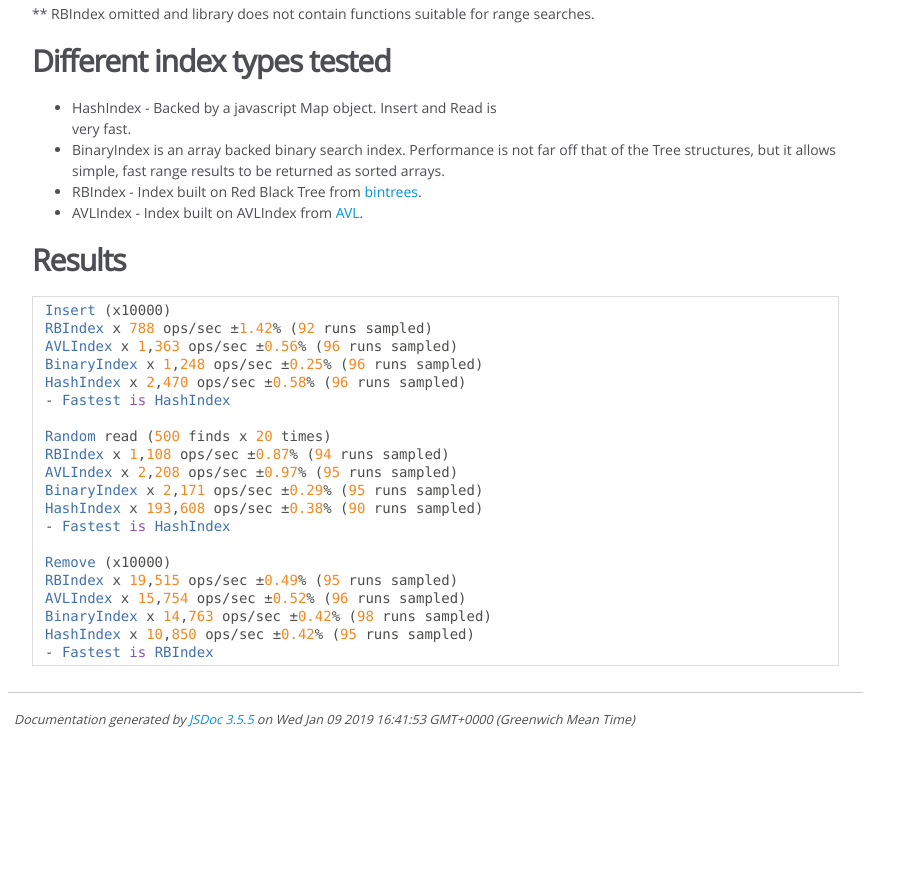
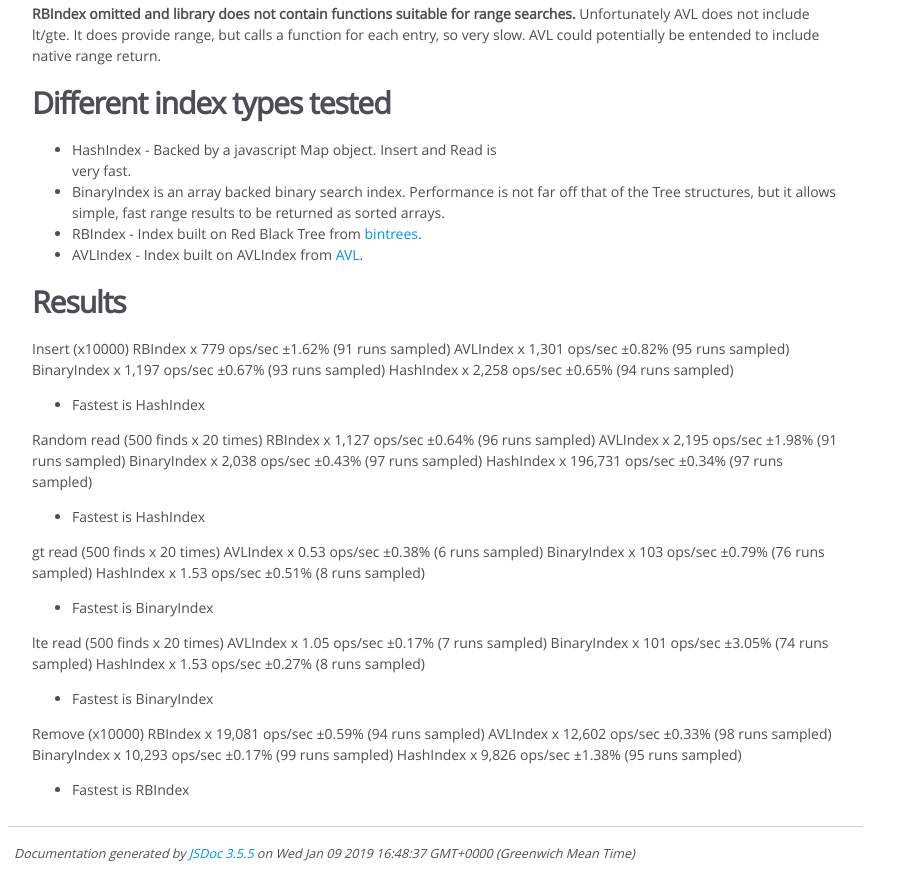
Before and after one commit to badbod99/in-memory-store, a website: page docs/index.html in a window 1280 px wide. Shown: the part 2740-3618 px from the top of the page, without its empty margins (0-918 px from the left). Before the commit the page ends 3484 px from the top, so only its background shows below. Drawn offline with Linux system fonts and the light colour scheme.

Commit message:
Update dist

```diff
--- a/docs/index.html
+++ b/docs/index.html
@@ -126,7 +126,7 @@ to use.</p>
 a more complex library and maintained seperately.</p>
 <h1>Performance</h1><p>Performance testing is included with <a href="https://benchmarkjs.com/">Benchmark</a>.</p>
 <h2>Test definition:</h2><ol>
-<li>Define object as <code>{id: X, rnd1: Y, rnd2: Z}</code> where X=1 to 10,000 Y=rnd(1 to 500) and Z=rnd(1 to 500). </li>
+<li>Define object as <code>{id: X, rnd1: Y, rnd2: Z}</code> where X=1 to 10,000 Y=rnd(1 to 500) and Z=rnd(1 to 500).</li>
 <li>Create index (of each type) on Y (so items grouped by Y).</li>
 <li>Create 10,000 objects as above in each index</li>
 <li>Find each grouped Y (all 500 of them), 20 times over (10,000 find operations)</li>
@@ -134,7 +134,9 @@ a more complex library and maintained seperately.</p>
 <li>Find all values where key &lt;=&gt; Y (all 500 of them), 20 times over (10,000 find operations) **</li>
 <li>Remove all items (1-10,000) from each index</li>
 </ol>
-<p>** RBIndex omitted and library does not contain functions suitable for range searches.</p>
+<p><strong> RBIndex omitted and library does not contain functions suitable for range searches.
+</strong> Unfortunately AVL does not include lt/gte. It does provide range, but calls a function for
+each entry, so very slow.  AVL could potentially be entended to include native range return.</p>
 <h2>Different index types tested</h2><ul>
 <li>HashIndex - Backed by a javascript Map object. Insert and Read is<br>very fast.</li>
 <li>BinaryIndex is an array backed binary search index.  Performance is not
@@ -143,26 +145,44 @@ results to be returned as sorted arrays.</li>
 <li>RBIndex - Index built on Red Black Tree from <a href="https://github.com/vadimg/js_bintrees">bintrees</a>.</li>
 <li>AVLIndex - Index built on AVLIndex from <a href="https://github.com/w8r/avl">AVL</a>.</li>
 </ul>
-<h2>Results</h2><pre class="prettyprint source lang-shell"><code>Insert (x10000)
-RBIndex x 788 ops/sec ±1.42% (92 runs sampled)
-AVLIndex x 1,363 ops/sec ±0.56% (96 runs sampled)
-BinaryIndex x 1,248 ops/sec ±0.25% (96 runs sampled)
-HashIndex x 2,470 ops/sec ±0.58% (96 runs sampled)
-- Fastest is HashIndex
-
-Random read (500 finds x 20 times)
-RBIndex x 1,108 ops/sec ±0.87% (94 runs sampled)
-AVLIndex x 2,208 ops/sec ±0.97% (95 runs sampled)
-BinaryIndex x 2,171 ops/sec ±0.29% (95 runs sampled)
-HashIndex x 193,608 ops/sec ±0.38% (90 runs sampled)
-- Fastest is HashIndex
-
-Remove (x10000)
-RBIndex x 19,515 ops/sec ±0.49% (95 runs sampled)
-AVLIndex x 15,754 ops/sec ±0.52% (96 runs sampled)
-BinaryIndex x 14,763 ops/sec ±0.42% (98 runs sampled)
-HashIndex x 10,850 ops/sec ±0.42% (95 runs sampled)
-- Fastest is RBIndex</code></pre></article>
+<h2>Results</h2><p>Insert (x10000)
+RBIndex x 779 ops/sec ±1.62% (91 runs sampled)
+AVLIndex x 1,301 ops/sec ±0.82% (95 runs sampled)
+BinaryIndex x 1,197 ops/sec ±0.67% (93 runs sampled)
+HashIndex x 2,258 ops/sec ±0.65% (94 runs sampled)</p>
+<ul>
+<li>Fastest is HashIndex</li>
+</ul>
+<p>Random read (500 finds x 20 times)
+RBIndex x 1,127 ops/sec ±0.64% (96 runs sampled)
+AVLIndex x 2,195 ops/sec ±1.98% (91 runs sampled)
+BinaryIndex x 2,038 ops/sec ±0.43% (97 runs sampled)
+HashIndex x 196,731 ops/sec ±0.34% (97 runs sampled)</p>
+<ul>
+<li>Fastest is HashIndex</li>
+</ul>
+<p>gt read (500 finds x 20 times)
+AVLIndex x 0.53 ops/sec ±0.38% (6 runs sampled)
+BinaryIndex x 103 ops/sec ±0.79% (76 runs sampled)
+HashIndex x 1.53 ops/sec ±0.51% (8 runs sampled)</p>
+<ul>
+<li>Fastest is BinaryIndex</li>
+</ul>
+<p>lte read (500 finds x 20 times)
+AVLIndex x 1.05 ops/sec ±0.17% (7 runs sampled)
+BinaryIndex x 101 ops/sec ±3.05% (74 runs sampled)
+HashIndex x 1.53 ops/sec ±0.27% (8 runs sampled)</p>
+<ul>
+<li>Fastest is BinaryIndex</li>
+</ul>
+<p>Remove (x10000)
+RBIndex x 19,081 ops/sec ±0.59% (94 runs sampled)
+AVLIndex x 12,602 ops/sec ±0.33% (98 runs sampled)
+BinaryIndex x 10,293 ops/sec ±0.17% (99 runs sampled)
+HashIndex x 9,826 ops/sec ±1.38% (95 runs sampled)</p>
+<ul>
+<li>Fastest is RBIndex</li>
+</ul></article>
     </section>
 
 
@@ -179,7 +199,7 @@ HashIndex x 10,850 ops/sec ±0.42% (95 runs sampled)
 <br class="clear">
 
 <footer>
-    Documentation generated by <a href="https://github.com/jsdoc3/jsdoc">JSDoc 3.5.5</a> on Wed Jan 09 2019 16:41:53 GMT+0000 (Greenwich Mean Time)
+    Documentation generated by <a href="https://github.com/jsdoc3/jsdoc">JSDoc 3.5.5</a> on Wed Jan 09 2019 16:48:37 GMT+0000 (Greenwich Mean Time)
 </footer>
 
 <script> prettyPrint(); </script>
```
Also changed, not shown: docs/AVLIndex.html (+1 -1 lines), docs/BaseIndex.html (+1 -1 lines), docs/BinaryArray.html (+10 -10 lines), docs/BinaryIndex.html (+1 -1 lines), docs/HashIndex.html (+1 -1 lines), docs/InMemoryStore.html (+1 -1 lines), docs/common.js.html (+1 -1 lines), docs/global.html (+1 -1 lines), docs/in-memory-store.js.html (+1 -1 lines), docs/indexes_avlindex.js.html (+1 -1 lines), docs/indexes_baseindex.js.html (+1 -1 lines), docs/indexes_binaryarray.js.html (+2 -1 lines), docs/indexes_binaryindex.js.html (+1 -1 lines), docs/indexes_hashindex.js.html (+1 -1 lines), 3 more files, 3 other files.
